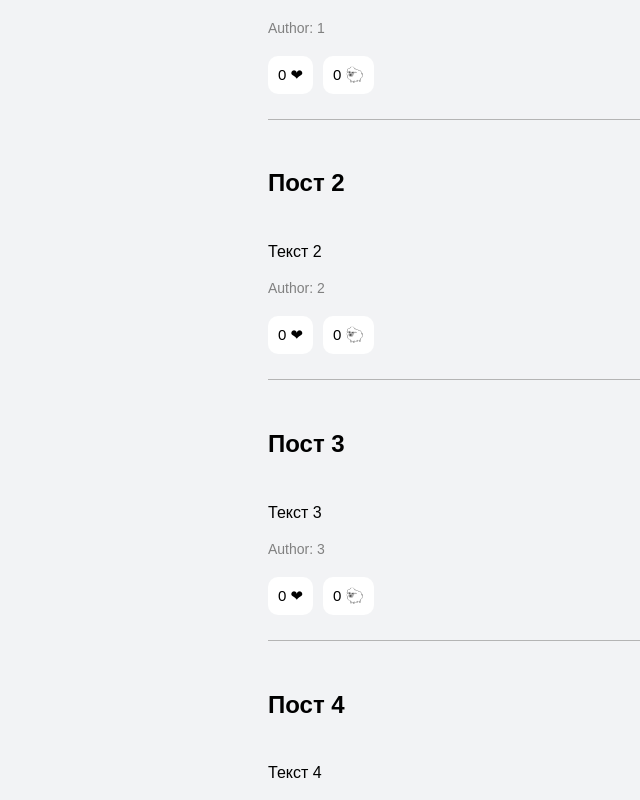
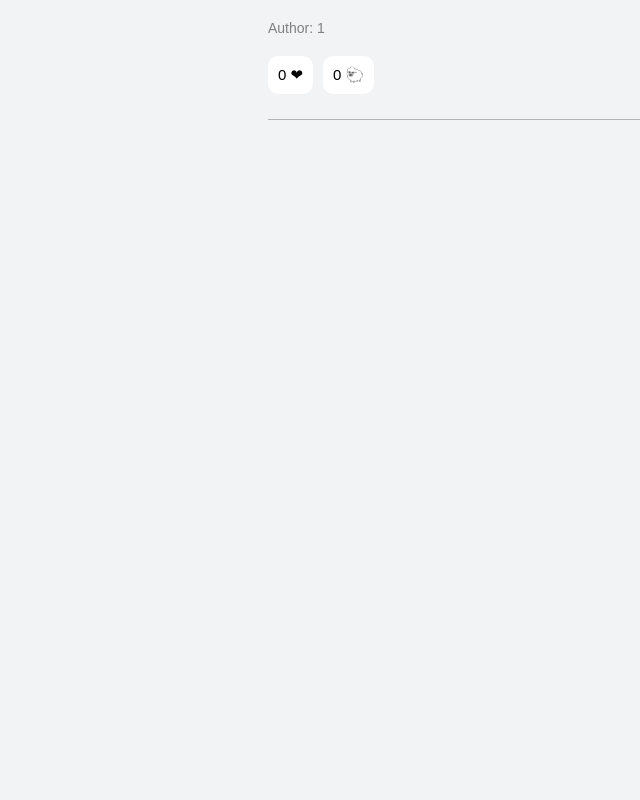
Before and after one commit to dimaswork7080/React, a React (Vite) app: page / in a window 1280 px wide. Shown: the part 520-1320 px from the top of the page, without its empty margins (42-682 px from the left). After the commit the page ends 800 px from the top, so only its background shows below. Built offline with nearby package versions, Linux system fonts and the light colour scheme.

Commit message:
Что то добавил

```diff
--- a/src/App.jsx
+++ b/src/App.jsx
@@ -1,4 +1,5 @@
 import { Routes, Route } from "react-router-dom";
+import { PostsProvider } from "./context/PostsContext";
 
 import './App.css'
 import Header from "./components/Header";
@@ -14,12 +15,14 @@ function App() {
     <div className='app'>
       <Header />
       <main>
+        <PostsProvider>
           <Routes>
             <Route path="/" element={<Home />} />
             <Route path="/profile" element={<Profile />} />
             <Route path="/settings" element={<Settings />} />
             <Route path="/about" element={<About />} />
           </Routes>
+        </PostsProvider>
       </main>
     </div>
   )
--- /dev/null
+++ b/src/context/PostsContext.jsx
@@ -0,0 +1,36 @@
+import { createContext, useContext, useEffect, useState } from "react";
+
+const PostsContext = createContext();
+
+export function PostsProvider({ children}){
+    const [posts, setPosts] = useState(() => {
+        const savedPosts = localStorage.getItem("posts");
+        if (savedPosts) {
+            return JSON.parse(savedPosts);
+        }
+        return [
+            {
+                id: 1,
+                author: "1",
+                title: "Пост 1",
+                text: "Текст 1"
+            }
+        ];
+    });
+
+    useEffect(() => {
+        console.log("Количество постов", posts.length);
+        localStorage.setItem("posts", JSON.stringify(posts));
+    }, [posts]
+    );
+
+    return (
+        <PostsContext.Provider value={{posts, setPosts}}>
+            {children}
+        </PostsContext.Provider>
+    );
+}
+
+export function usePosts(){
+    return useContext(PostsContext);
+}
--- a/src/pages/Home.jsx
+++ b/src/pages/Home.jsx
@@ -1,53 +1,60 @@
 import Post from "../components/Post";
+import { usePosts } from "../context/PostsContext";
 
 function Home() {
-    const posts = [
-        {
-            id: 1,
-            author: "1",
-            title: "Пост 1",
-            text: "Текст 1"
-        },
-        {
-            id: 2,
-            author: "2",
-            title: "Пост 2",
-            text: "Текст 2"
-        },
-        {
-            id: 3,
-            author: "3",
-            title: "Пост 3",
-            text: "Текст 3"
-        },
-        {
-            id: 4,
-            author: "4",
-            title: "Пост 4",
-            text: "Текст 4"
-        },
-        {
-            id: 5,
-            author: "5",
-            title: "Пост 5",
-            text: "Текст 5"
-        }
+    // const posts = [
+    //     {
+    //         id: 1,
+    //         author: "1",
+    //         title: "Пост 1",
+    //         text: "Текст 1"
+    //     },
+    //     {
+    //         id: 2,
+    //         author: "2",
+    //         title: "Пост 2",
+    //         text: "Текст 2"
+    //     },
+    //     {
+    //         id: 3,
+    //         author: "3",
+    //         title: "Пост 3",
+    //         text: "Текст 3"
+    //     },
+    //     {
+    //         id: 4,
+    //         author: "4",
+    //         title: "Пост 4",
+    //         text: "Текст 4"
+    //     },
+    //     {
+    //         id: 5,
+    //         author: "5",
+    //         title: "Пост 5",
+    //         text: "Текст 5"
+    //     }
 
-    ];
+    // ];
+
+    const { posts } = usePosts();
 
     return (
         <section>
             <h1>Главная страница</h1>
             <div className="feed">
                 <h2>Лента</h2>
-                {posts.map((post) => (
+                {posts.length > 0 ? (
+                    posts.map((post) => (
                         <Post
                             key={post.id}
                             id={post.id}
                             author={post.author}
                             title={post.title}
                             text={post.text} />
-                ))}
+                    ))
+                ) : (
+                    <p>Пока нет публикаций</p>
+                )}
             </div>
         </section>
     );
--- a/src/pages/Profile.jsx
+++ b/src/pages/Profile.jsx
@@ -1,32 +1,34 @@
-import { useState, useEffect } from "react";
+import { useState} from "react";
 import ProfileCard from "../components/ProfileCard";
 import Post from "../components/Post";
+import { usePosts } from "../context/PostsContext";
 
 function Profile() {
-    const [posts, setPosts] = useState(() => {
-        const savedPosts = localStorage.getItem("posts");
-        if (savedPosts) {
-            return JSON.parse(savedPosts);
-        }
-        return [
-            {
-                id: 1,
-                author: "1",
-                title: "Пост 1",
-                text: "Текст 1"
-            }
-        ];
-    });
+    const { posts, setPosts } = usePosts();
+    // const [posts, setPosts] = useState(() => {
+    //     const savedPosts = localStorage.getItem("posts");
+    //     if (savedPosts) {
+    //         return JSON.parse(savedPosts);
+    //     }
+    //     return [
+    //         {
+    //             id: 1,
+    //             author: "1",
+    //             title: "Пост 1",
+    //             text: "Текст 1"
+    //         }
+    //     ];
+    // });
 
     const [title, setTitle] = useState('');
     const [text, setText] = useState("");
     const [error, setError] = useState("");
 
-    useEffect(() => {
-        console.log("Количество постов", posts.length);
-        localStorage.setItem("posts", JSON.stringify(posts));
-    }, [posts]
-    );
+    // useEffect(() => {
+    //     console.log("Количество постов", posts.length);
+    //     localStorage.setItem("posts", JSON.stringify(posts));
+    // }, [posts]
+    // );
 
     function addPost(e) {
         e.preventDefault();
```
Lines whose indentation alone changed are shown as unchanged.
